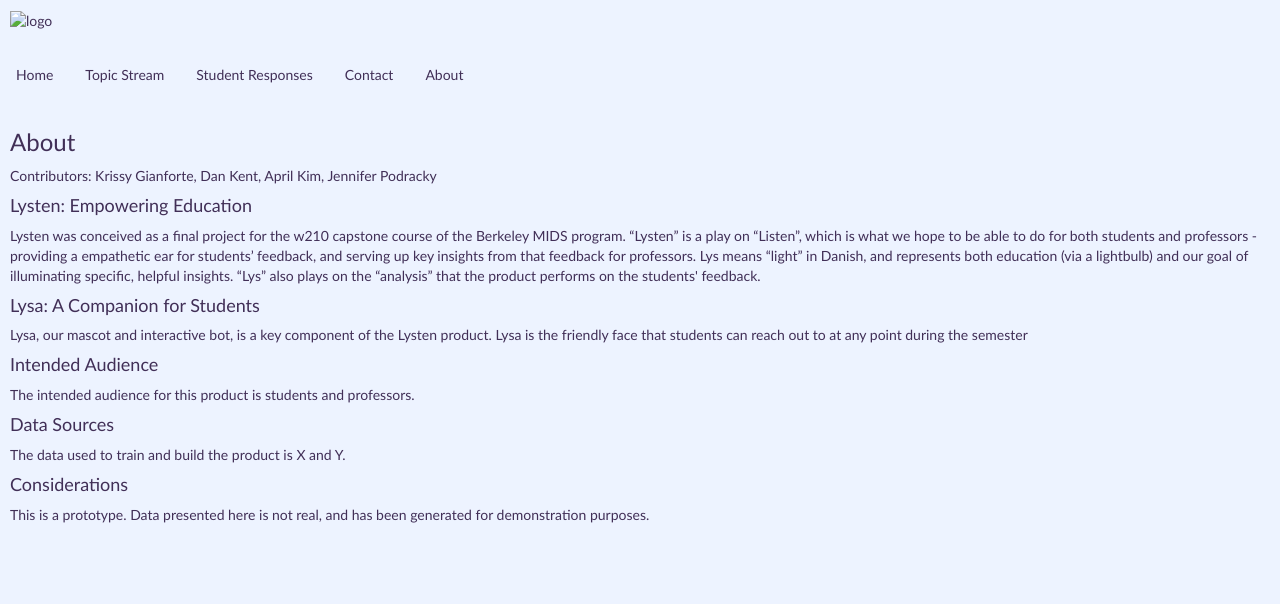
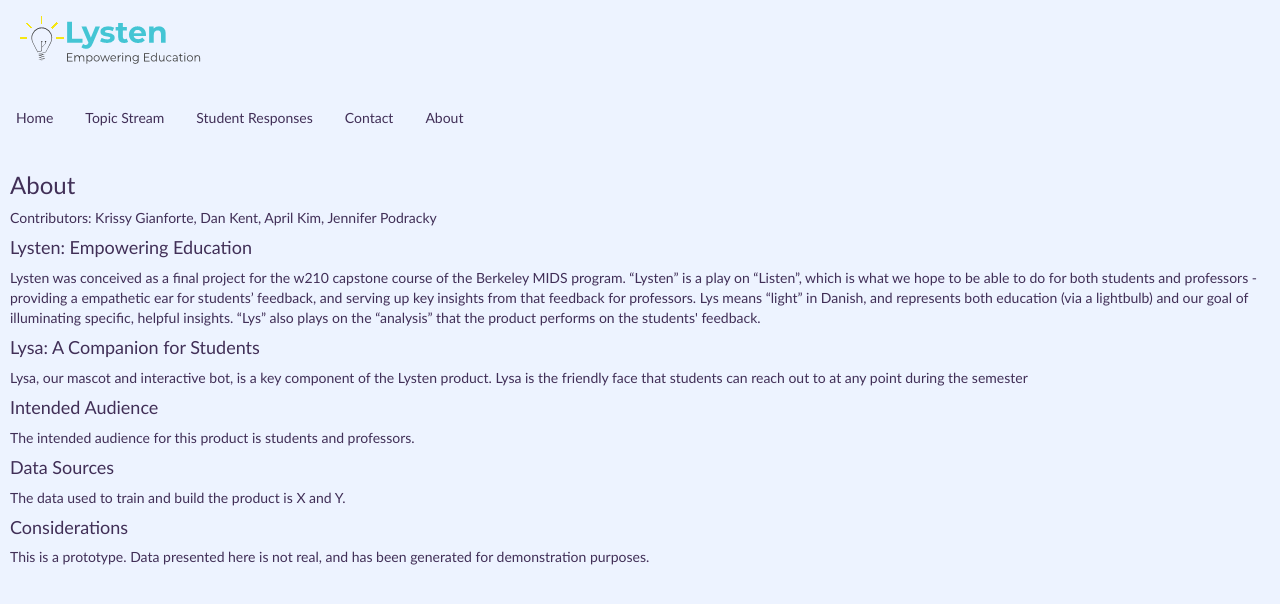
Before and after one commit to jmercado14/w210-spring2019-final-project, a plain HTML site: page dashboard/about.html in a window 1280 px wide. Drawn offline with Linux system fonts and the light colour scheme; the site is published under a folder, as on GitHub Pages, so addresses that start at the root find nothing.

Commit message:
fixed logos on site

```diff
--- a/dashboard/about.html
+++ b/dashboard/about.html
@@ -8,7 +8,7 @@
     </head>
     <body>
         <div>
-    	   <p>	<img src='/logos/lysten_lightbulb_tagline_2.png' alt="logo"> </p>
+    	   <p>	<img src='logos/lysten_lightbulb_tagline_2.png' alt="logo"> </p>
         </div>
         <ul>
             <li><a href="index.html">Home</a></li>
```
Also changed, not shown: dashboard/contact.html (+1 -1 lines), dashboard/index.html (+1 -1 lines), dashboard/student_responses.html (+1 -1 lines), dashboard/topic_stream.html (+1 -1 lines), 1 other file.
